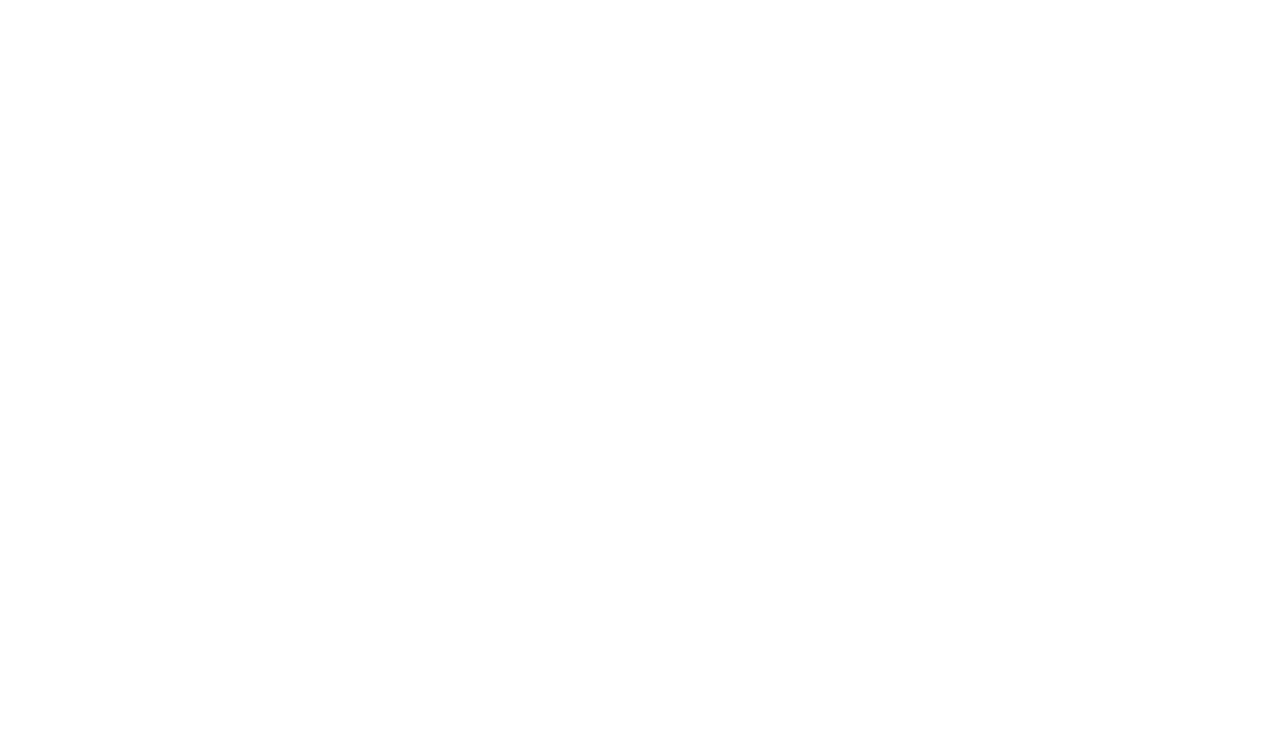
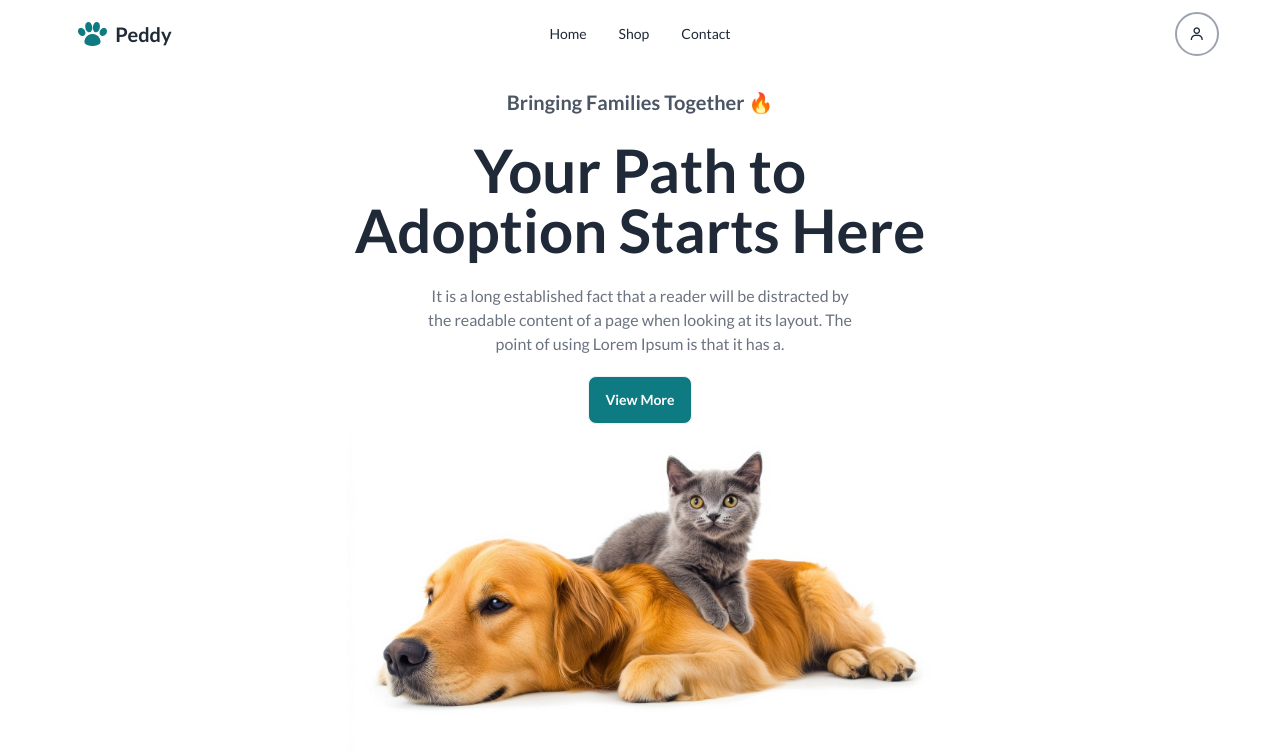
Before and after one commit to tmdsifat98/B10-A6, a plain HTML site: page index.html in a window 1280 px wide. Drawn offline with nearby package versions, Linux system fonts and the light colour scheme.

Commit message:
header and navbar and hero added

```diff
--- a/index.html
+++ b/index.html
@@ -1,13 +1,83 @@
 <!DOCTYPE html>
 <html lang="en">
-<head>
-    <meta charset="UTF-8">
-    <meta name="viewport" content="width=device-width, initial-scale=1.0">
+  <head>
+    <meta charset="UTF-8" />
+    <meta name="viewport" content="width=device-width, initial-scale=1.0" />
     <title>Document</title>
-</head>
-<body>
+    <!-- google fonts -->
+    <link rel="preconnect" href="https://fonts.googleapis.com" />
+    <link rel="preconnect" href="https://fonts.gstatic.com" crossorigin />
+    <link
+      href="https://fonts.googleapis.com/css2?family=Lato:ital,wght@0,100;0,300;0,400;0,700;0,900;1,100;1,300;1,400;1,700;1,900&display=swap"
+      rel="stylesheet"
+    />
+    <!-- Boxicons CSS -->
+    <link
+      href="https://unpkg.com/boxicons@2.1.4/css/boxicons.min.css"
+      rel="stylesheet"
+    />
+    <!-- tailwind and daisy cdn -->
+    <link
+      href="https://cdn.jsdelivr.net/npm/daisyui@3.9.4/dist/full.css"
+      rel="stylesheet"
+      type="text/css"
+    />
+    <script src="https://cdn.tailwindcss.com"></script>
 
+    <style>
+      .font-lato {
+        font-family: "Lato", sans-serif;
+      }
+    </style>
+  </head>
+  <body class="w-11/12 mx-auto font-lato">
+    <header>
+      <!-- navbar starts here -->
+      <div class="navbar">
+        <div class="navbar-start">
+          <a class="btn btn-ghost normal-case text-xl"
+            ><img src="./images/logo.webp" alt="" /> <span>Peddy</span></a
+          >
+        </div>
+        <div class="navbar-center hidden lg:flex">
+          <ul class="menu menu-horizontal px-1">
+            <li><a>Home</a></li>
+            <li><a>Shop</a></li>
+            <li><a>Contact</a></li>
+          </ul>
+        </div>
+        <div class="navbar-end">
+          <i class="bx bx-user border-2 p-3 rounded-full border-gray-400"></i>
+        </div>
+      </div>
+      <!-- hero section -->
+      <section>
+        <div class="flex flex-col items-center w-1/2 mx-auto">
+          <p class="font-semibold text-gray-600 text-xl mt-5">
+            Bringing Families Together 🔥
+          </p>
+          <h1 class="font-bold text-6xl my-6 text-center">
+            Your Path to Adoption Starts Here
+          </h1>
+          <p class="text-center text-gray-500 w-3/4 mb-5">
+            It is a long established fact that a reader will be distracted by
+            the readable content of a page when looking at its layout. The point
+            of using Lorem Ipsum is that it has a.
+          </p>
+          <button class="btn bg-primary text-white normal-case">
+            View More
+          </button>
+          <div>
+            <img src="./images/pet.webp" alt="" />
+          </div>
+        </div>
+      </section>
+    </header>
+    <!-- main section here -->
+     <main>
+
+     </main>
 
     <script src="./script/index.js"></script>
-</body>
+  </body>
 </html>
--- a/script/index.js
+++ b/script/index.js
@@ -0,0 +1,10 @@
+
+tailwind.config = {
+  theme: {
+    extend: {
+      colors: {
+        primary: '#0E7A81',
+      }
+    }
+  }
+}
```
Also changed, not shown: images/error.webp (renamed from B10A6-Assess-Your-Asynchronous-JS-and-ES6-skills/images/error.webp), images/logo.webp (renamed from B10A6-Assess-Your-Asynchronous-JS-and-ES6-skills/images/logo.webp), images/pet.webp (renamed from B10A6-Assess-Your-Asynchronous-JS-and-ES6-skills/images/pet.webp), tailwind.config.js (added).
